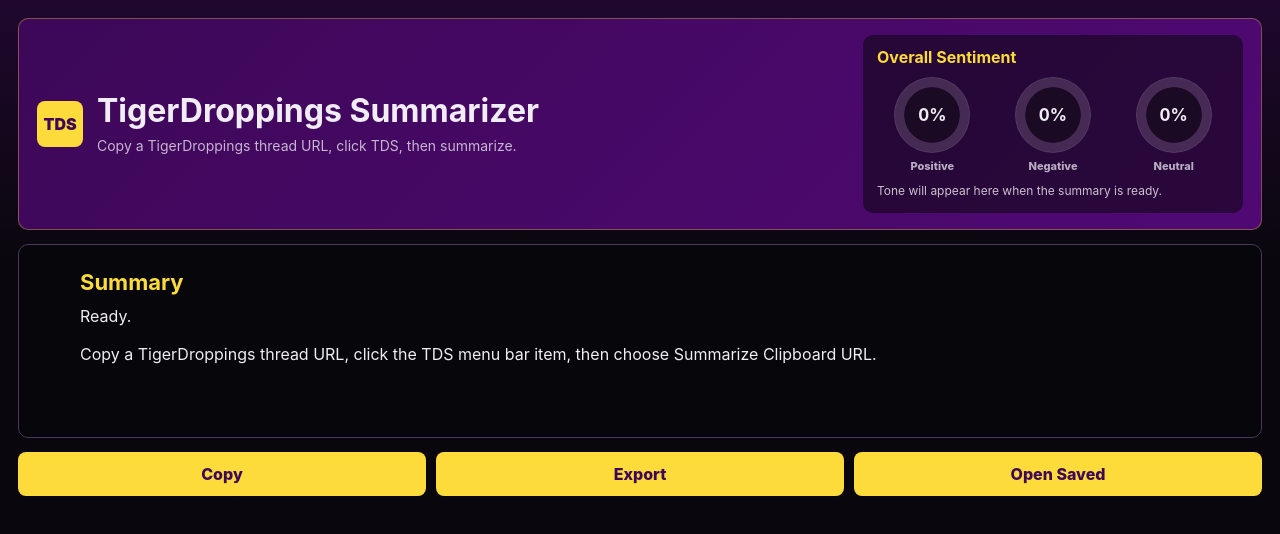
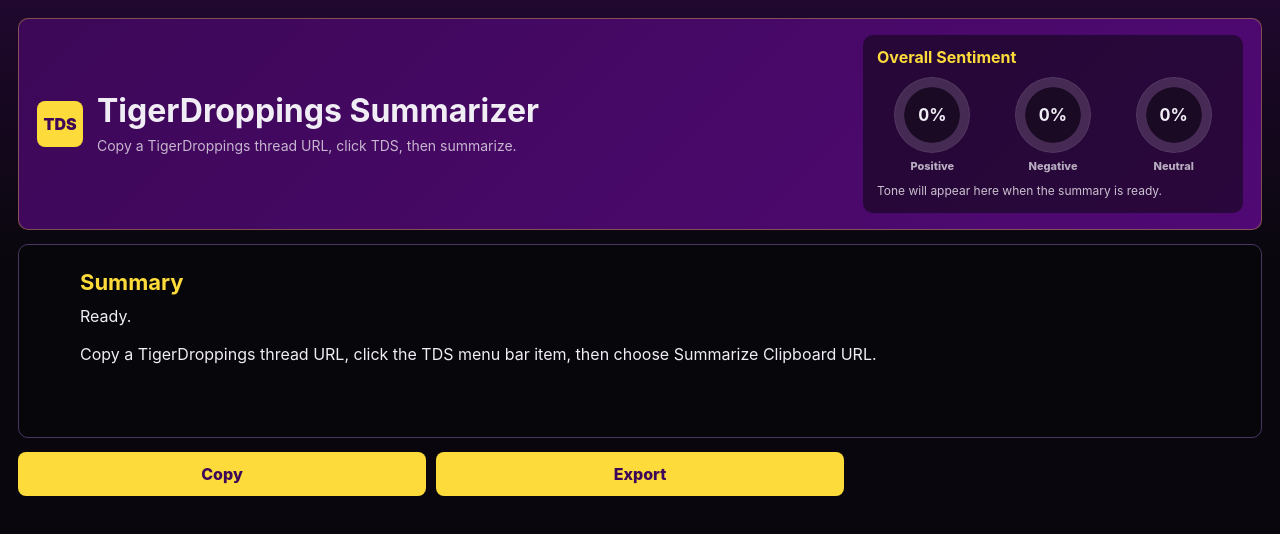
Before and after one commit to mtorto2/TigerSummary, a React (Vite) app in the folder Web/: page / in a window 1280 px wide. Shown: the top 534 px of the page. Built offline with nearby package versions, Linux system fonts and the light colour scheme.

Commit message:
Remove open saved footer button

```diff
--- a/Web/src/App.tsx
+++ b/Web/src/App.tsx
@@ -180,7 +180,6 @@
       <footer className="actionBar">
         <button type="button" onClick={() => postAction('copy')}>Copy</button>
         <button type="button" onClick={() => postAction('export')}>Export</button>
-        <button type="button" onClick={() => postAction('openSaved')}>Open Saved</button>
       </footer>
     </main>
   );
```
